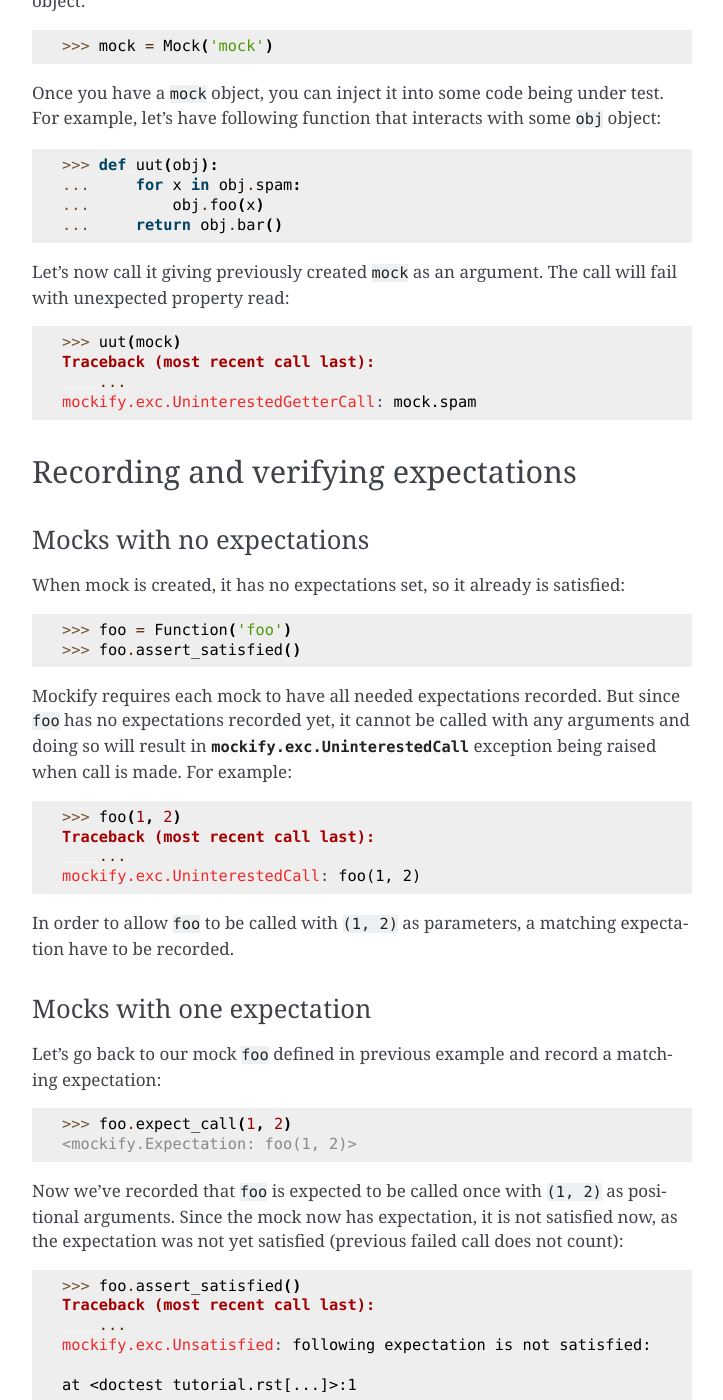
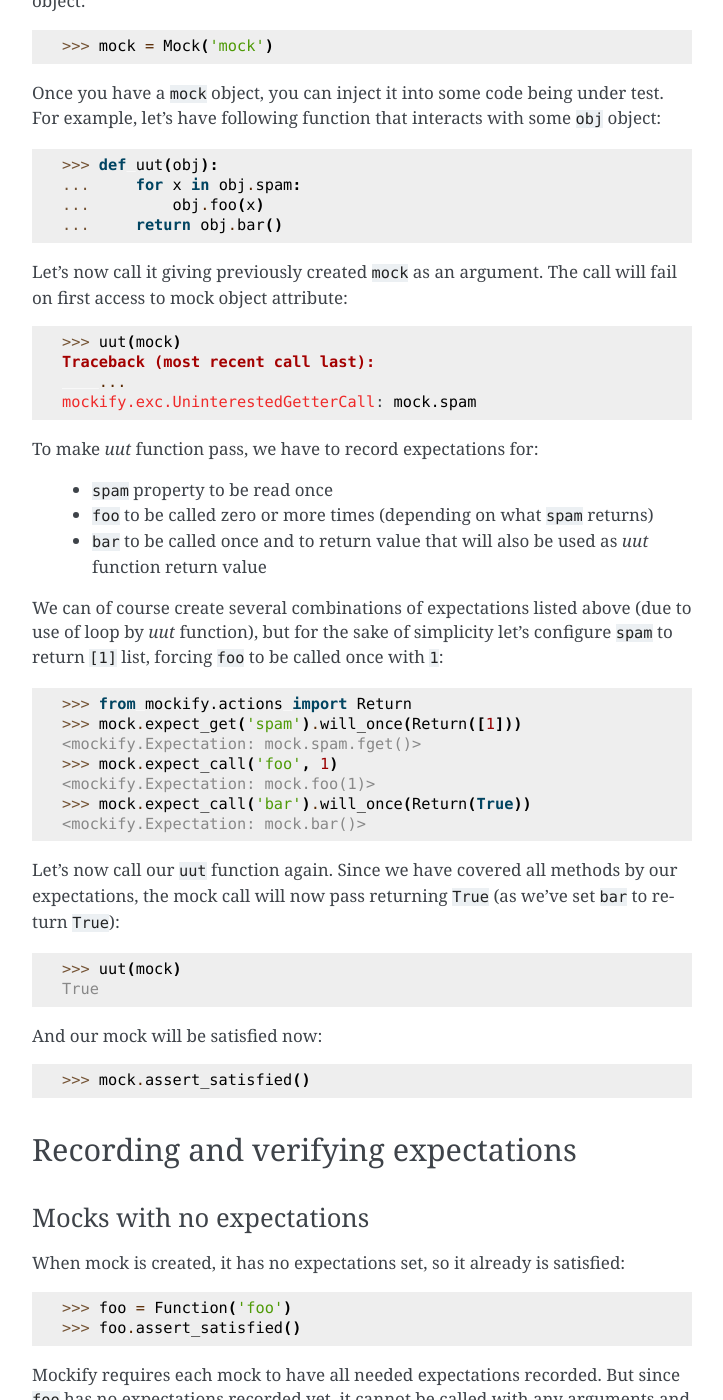
Before and after one commit to mwiatrzyk/mockify, a Sphinx documentation site: the page built from docs/source/tutorial.rst, in a window 1280 px wide and 1400 px high, scrolled down 1909 px. Shown: the whole window, without its empty margins (388-1111 px from the left). Built offline with Sphinx 7.4.7, drawn with Linux system fonts in a browser that asks for light colours.

Commit message:
finish tutorial on mocking objects

```diff
--- a/docs/source/tutorial.rst
+++ b/docs/source/tutorial.rst
@@ -96,12 +96,44 @@
     ...     return obj.bar()
 
 Let's now call it giving previously created ``mock`` as an argument. The call
-will fail with unexpected property read::
+will fail on first access to mock object attribute::
 
     >>> uut(mock)
     Traceback (most recent call last):
         ...
     mockify.exc.UninterestedGetterCall: mock.spam
+
+To make *uut* function pass, we have to record expectations for:
+
+    * ``spam`` property to be read once
+    * ``foo`` to be called zero or more times (depending on what ``spam`` returns)
+    * ``bar`` to be called once and to return value that will also be used as
+      *uut* function return value
+
+We can of course create several combinations of expectations listed above (due
+to use of loop by *uut* function), but for the sake of simplicity let's
+configure ``spam`` to return ``[1]`` list, forcing ``foo`` to be called once
+with ``1``::
+
+    >>> from mockify.actions import Return
+    >>> mock.expect_get('spam').will_once(Return([1]))
+    <mockify.Expectation: mock.spam.fget()>
+    >>> mock.expect_call('foo', 1)
+    <mockify.Expectation: mock.foo(1)>
+    >>> mock.expect_call('bar').will_once(Return(True))
+    <mockify.Expectation: mock.bar()>
+
+
+Let's now call our ``uut`` function again. Since we have covered all methods by
+our expectations, the mock call will now pass returning ``True`` (as we've set
+``bar`` to return ``True``)::
+
+    >>> uut(mock)
+    True
+
+And our mock will be satisfied now::
+
+    >>> mock.assert_satisfied()
 
 Recording and verifying expectations
 ------------------------------------
```
